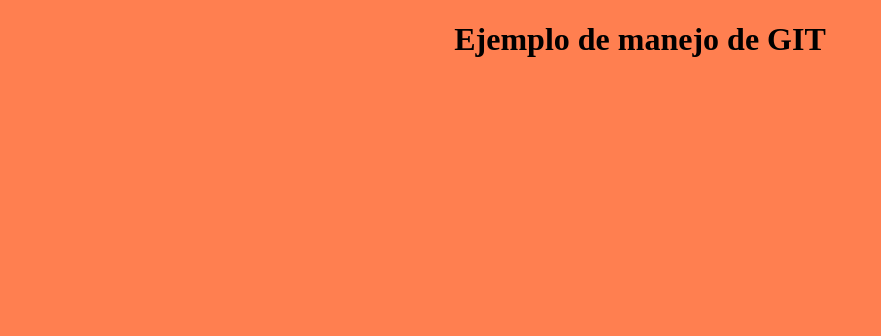
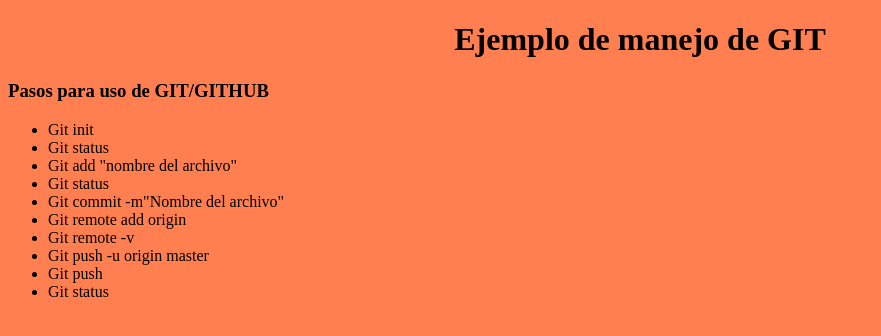
Before and after one commit to YessicaJaramillo/Ejemplo1, a plain HTML site: page index.html in a window 1280 px wide. Shown: the whole page, without its empty margins (0-881 px from the left). Drawn offline with Linux system fonts and the light colour scheme.

Commit message:
Modificacion de index.html

```diff
--- a/index.html
+++ b/index.html
@@ -1,5 +1,5 @@
 <!DOCTYPE html>
-<html lang="en">
+<html lang="es">
 <head>
     <meta charset="UTF-8">
     <meta name="viewport" content="width=device-width, initial-scale=1.0">
@@ -8,13 +8,34 @@
     <style>
         body{
             background-color: coral;
+        }
+        .titulo{
+
             text-align: center;
         }
 
     </style>
 </head>
 <body>
-    <h1>Ejemplo de manejo de GIT</h1>
+    <div class="titulo">
+            <h1>Ejemplo de manejo de GIT</h1>
+    </div>
+
+    <h3>Pasos para uso de GIT/GITHUB</h3>
+    <nav>
+        <ul>
+            <li>Git init</li>
+            <li>Git status</li>
+            <li>Git add "nombre del archivo"</li>
+            <li>Git status</li>
+            <li>Git commit -m"Nombre del archivo"</li>
+            <li>Git remote add origin </li>
+            <li>Git remote -v</li>
+            <li>Git push -u origin master</li>
+            <li>Git push</li>
+            <li>Git status</li>
+        </ul>
+    </nav>
 
 </body>
 </html>
```
